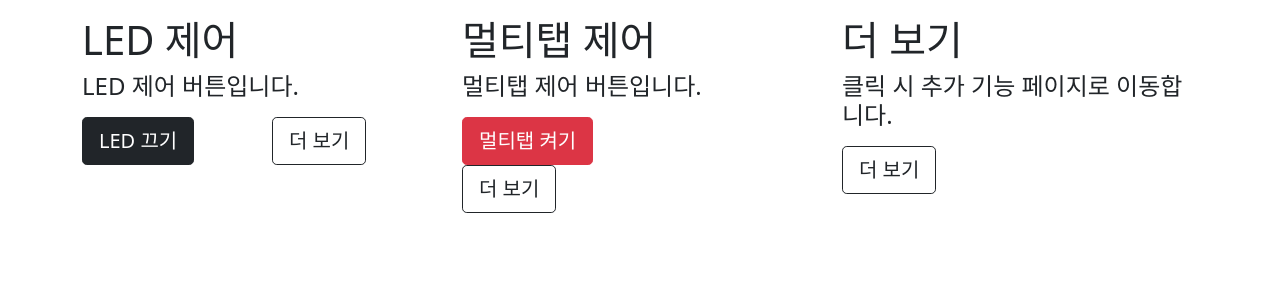
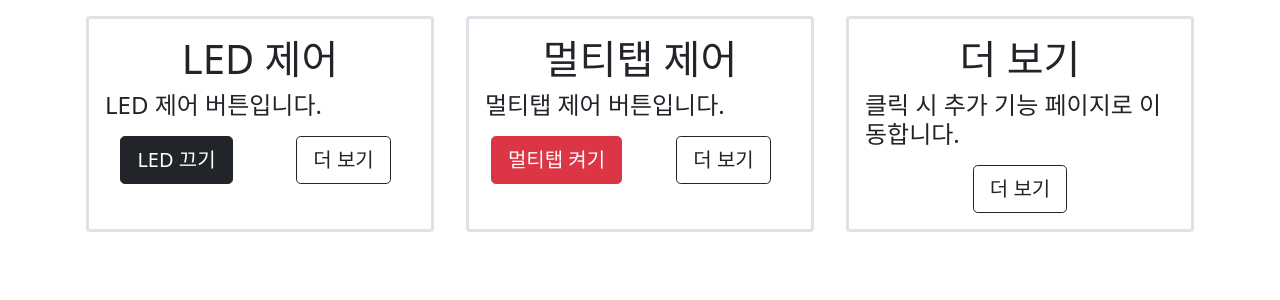
Before and after one commit to gvsolgryn/G_One_Project, a Flask app: page / in a window 1280 px wide. Shown: the part 56-356 px from the top of the page. Run offline with Flask 2, Linux system fonts and the light colour scheme; data comes from the database, SQL or seed files in the repository; data that the repository does not hold is empty.

Commit message:
자잘한 것들 수정

```diff
--- a/G_One_Flask_Server/g_one/app.py
+++ b/G_One_Flask_Server/g_one/app.py
@@ -33,12 +33,20 @@ def index():
         if data['sensor'] == "MULTI":
             MULTI_Status = data['status']
 
+    maxidSQL = "SELECT COUNT(id) FROM sensor_status"
+    maxidResult = db_class.executeAll(maxidSQL)
+
+    for data in maxidResult:
+        maxid = data['COUNT(id)']
+
     print("----------센서 상태 출력----------")
     print("LED 센서 상태 : " + str(LED_Status))
     print("멀티탭 센서 상태 : " + str(MULTI_Status))
     print("----------상태 출력 종료----------")
-
-    return render_template('index.html', LED = LED_Status, MULTI = MULTI_Status, VALUE = LED_Value)
+    print("---------등록된 센서 갯수---------")
+    print(str(maxid) + "개")
+    print("---------------------------------")
+    return render_template('index.html', LED = LED_Status, MULTI = MULTI_Status, VALUE = LED_Value, id = maxid)
 
 @app.route('/sensorTrigger', methods=['POST'])
 def sensorTrigger():
--- a/G_One_Flask_Server/g_one/templates/index.html
+++ b/G_One_Flask_Server/g_one/templates/index.html
@@ -24,13 +24,12 @@
 
         <div class="container">
             <div class="row">
-                <div class="col">
-                    <h1 class="mt-3">LED 제어</h1>
+                <div class="col border border-3 rounded m-3 p-3">
+                    <h1 class="d-flex justify-content-center">LED 제어</h1>
                     <h4 class="mb-3">LED 제어 버튼입니다.</h4>
 
                     <div class="row">
-                        <div class="col">
-                            <test></test>
+                        <div class="col d-flex justify-content-center">
                             {% if LED == 0 %}
                             <form action='sensorTrigger' method="POST">
                                 <input type='hidden' name='name' value='LED'>
@@ -47,7 +46,7 @@
                                 <button type="submit" class="btn btn-dark btn-lg btn-block" disabled>DB 로드 에러</button>
                             {% endif %}
                         </div>
-                        <div class="col">
+                        <div class="col d-flex justify-content-center">
                             <a href="#">
                                 <button type="submit" class="btn btn-outline-dark btn-lg btn-block">더 보기</button>
                             </a>
@@ -55,9 +54,12 @@
                     </div>
                 </div>
 
-                <div class="col">
-                    <h1 class="mt-3">멀티탭 제어</h1>
+                <div class="col border border-3 rounded m-3 p-3">
+                    <h1 class="d-flex justify-content-center">멀티탭 제어</h1>
                     <h4 class="mb-3">멀티탭 제어 버튼입니다.</h4>
+
+                    <div class="row">
+                        <div class="col d-flex justify-content-center">
                             {% if MULTI == 0 %}
                             <form action='sensorTrigger' method="POST">
                                 <input type='hidden' name='name' value='MULTI'>
@@ -73,20 +75,29 @@
                             {% else %}
                                 <button type="submit" class="btn btn-dark btn-lg btn-block" disabled>DB 로드 에러</button>
                             {% endif %}
-                    <a href="#">
-                        <button type="submit" class="btn btn-outline-dark btn-lg btn-block">더 보기</button>
-                    </a>
                         </div>
-                <div class="col">
-                    <h1 class="mt-3">더 보기</h1>
-                    <h4 class="mb-3">클릭 시 추가 기능 페이지로 이동합니다.</h4>
+                        <div class="col d-flex justify-content-center">
                             <a href="#">
                                 <button type="submit" class="btn btn-outline-dark btn-lg btn-block">더 보기</button>
                             </a>
                         </div>
                     </div>
+                </div>
+                <div class="col border border-3 rounded m-3 p-3">
+                    <h1 class="d-flex justify-content-center">더 보기</h1>
+                    <h4 class="mb-3">클릭 시 추가 기능 페이지로 이동합니다.</h4>
+                    <div class="d-flex justify-content-center">
+                        <a href="#">
+                            <button type="submit" class="btn btn-outline-dark btn-lg btn-block" data-bs-toggle="modal" data-bs-target="#exampleModal">더 보기</button>
+                        </a>
+                    </div>
+                </div>
+            </div>
 
 
+            <!-- 테스트 공간 -->
+
+            <!-- 테스트 공간 끝 -->
 
 
             <!--
@@ -146,6 +157,30 @@
             -->
         </div>
 
+        <!-- Modal 관련 코드 시작 구간-->
+
+        <!-- Modal -->
+        <div class="modal fade" id="exampleModal" tabindex="-1" aria-labelledby="exampleModalLabel" aria-hidden="true">
+            <div class="modal-dialog modal-dialog-centered modal-dialog-centered">
+                <div class="modal-content">
+                    <div class="modal-header">
+                        <h5 class="modal-title" id="exampleModalLabel">더 보기 모달</h5>
+                        <button type="button" class="btn-close" data-bs-dismiss="modal" aria-label="Close"></button>
+                    </div>
+                    <div class="modal-body">
+                        <h1>테스트 모달입니다.</h1>
+                        <p>모달 테스트 중입니다.</p>
+                    </div>
+                    <div class="modal-footer">
+                        <button type="button" class="btn btn-secondary" data-bs-dismiss="modal">취소</button>
+                        <button type="button" class="btn btn-primary">저장</button>
+                    </div>
+                </div>
+            </div>
+        </div>
+
+        <!-- Modal 관련 코드 종료 구간-->
+
         <!-- Optional JavaScript; choose one of the two! -->
 
         <!-- Option 1: Bootstrap Bundle with Popper -->
```
Lines whose indentation alone changed are shown as unchanged.
